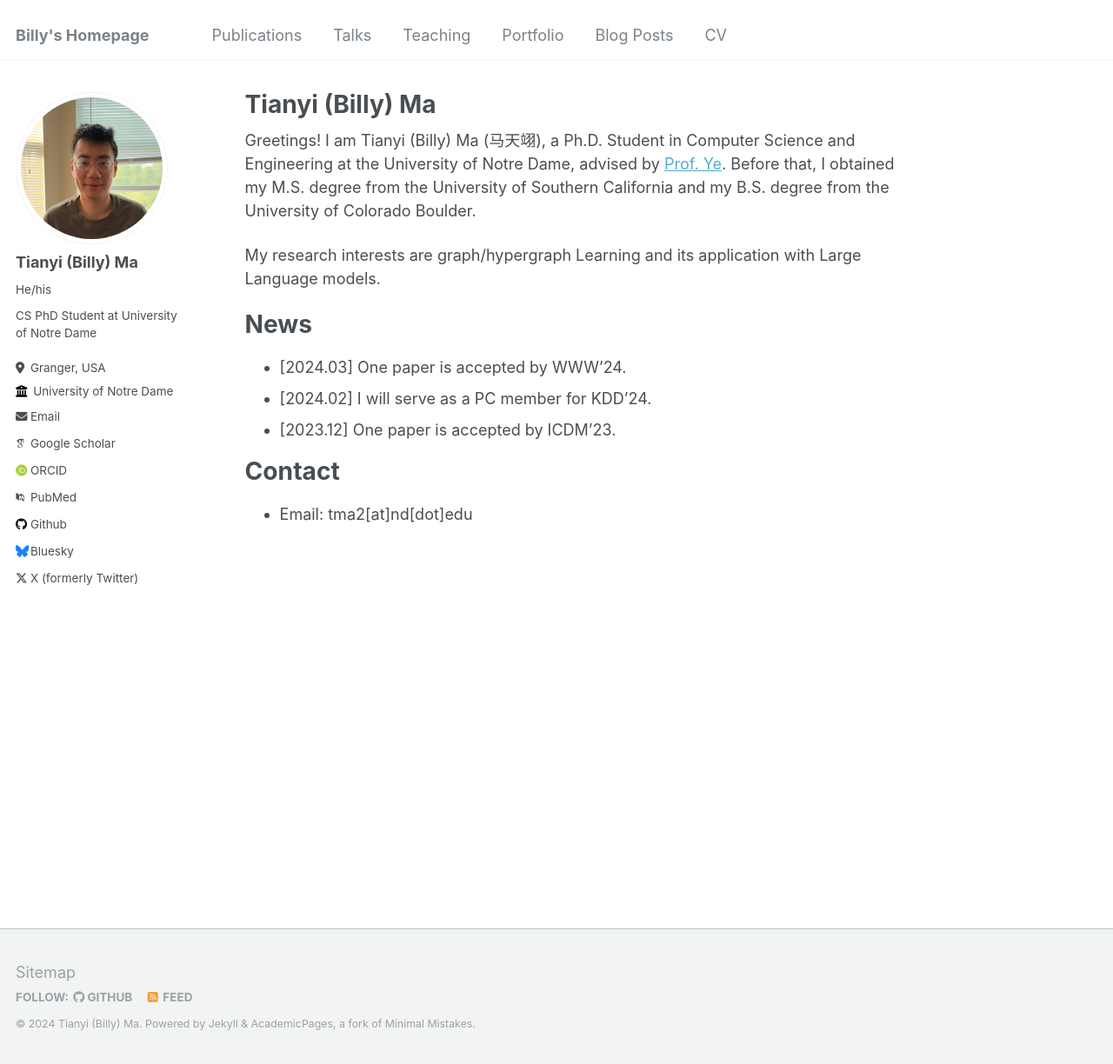
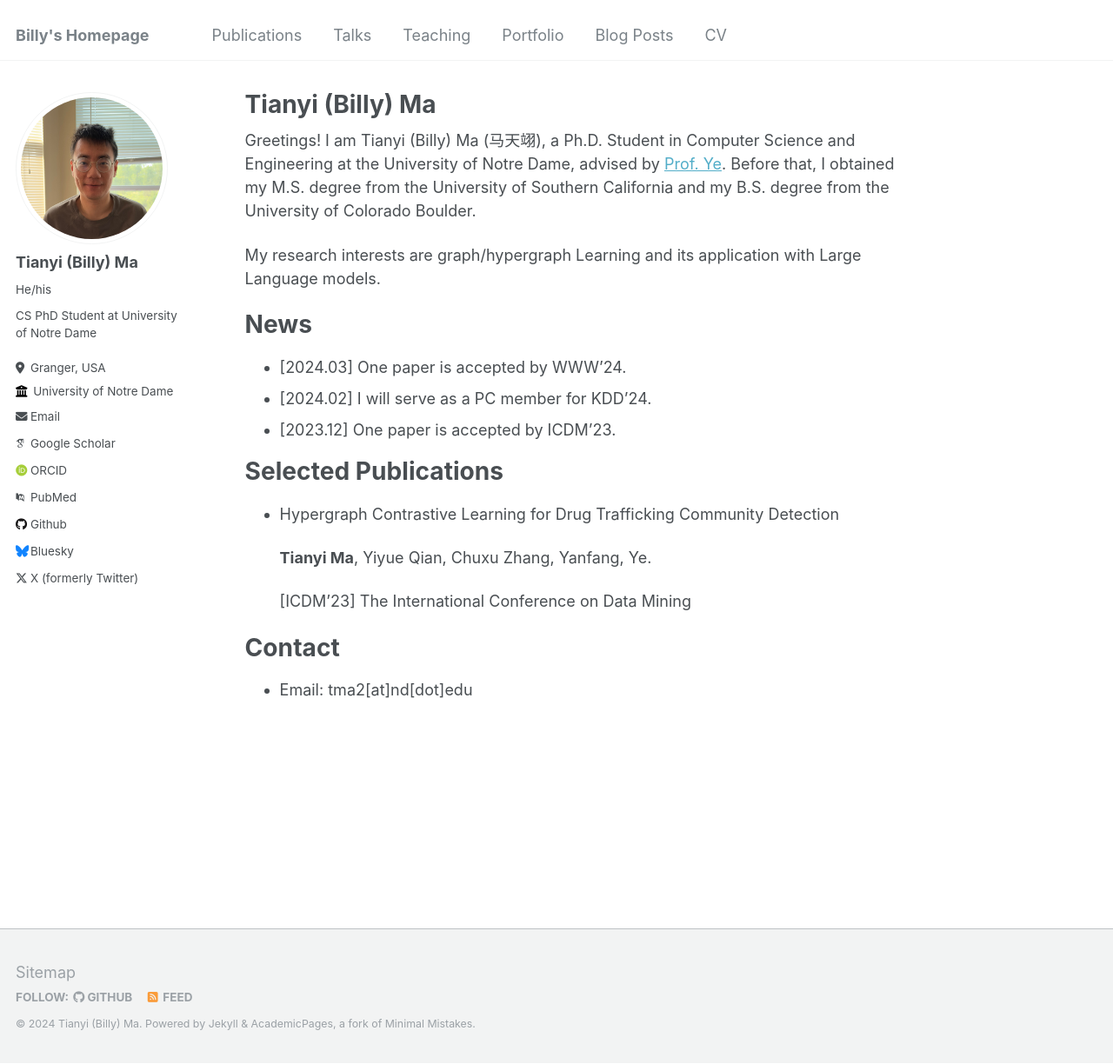
Before and after one commit to Tianyi-Billy-Ma/Tianyi-Billy-Ma.github.io, a Jekyll site: the page built from _pages/about.md, in a window 1280 px wide and 1224 px high. Shown: the whole window at 87% size. Built offline with Jekyll 4.4.1, drawn with Linux system fonts in a browser that asks for light colours; some web fonts are replaced.

Commit message:
Update selected publications in about.md and add images for ICDM2023 and WWW2024 publications

```diff
--- a/_pages/about.md
+++ b/_pages/about.md
@@ -18,7 +18,13 @@ News
 * [2024.02] I will serve as a PC member for KDD'24.
 * [2023.12] One paper is accepted by ICDM'23.
 
+Selected Publications
+=====
+* Hypergraph Contrastive Learning for Drug Trafficking Community Detection
 
+  **Tianyi Ma**, Yiyue Qian, Chuxu Zhang, Yanfang, Ye.
+
+  [ICDM'23] The International Conference on Data Mining
 
 Contact
 =====
```
Also changed, not shown: _publications/ICDM2023.md (+2 -0 lines), _publications/WWW2024.md (+3 -0 lines).
